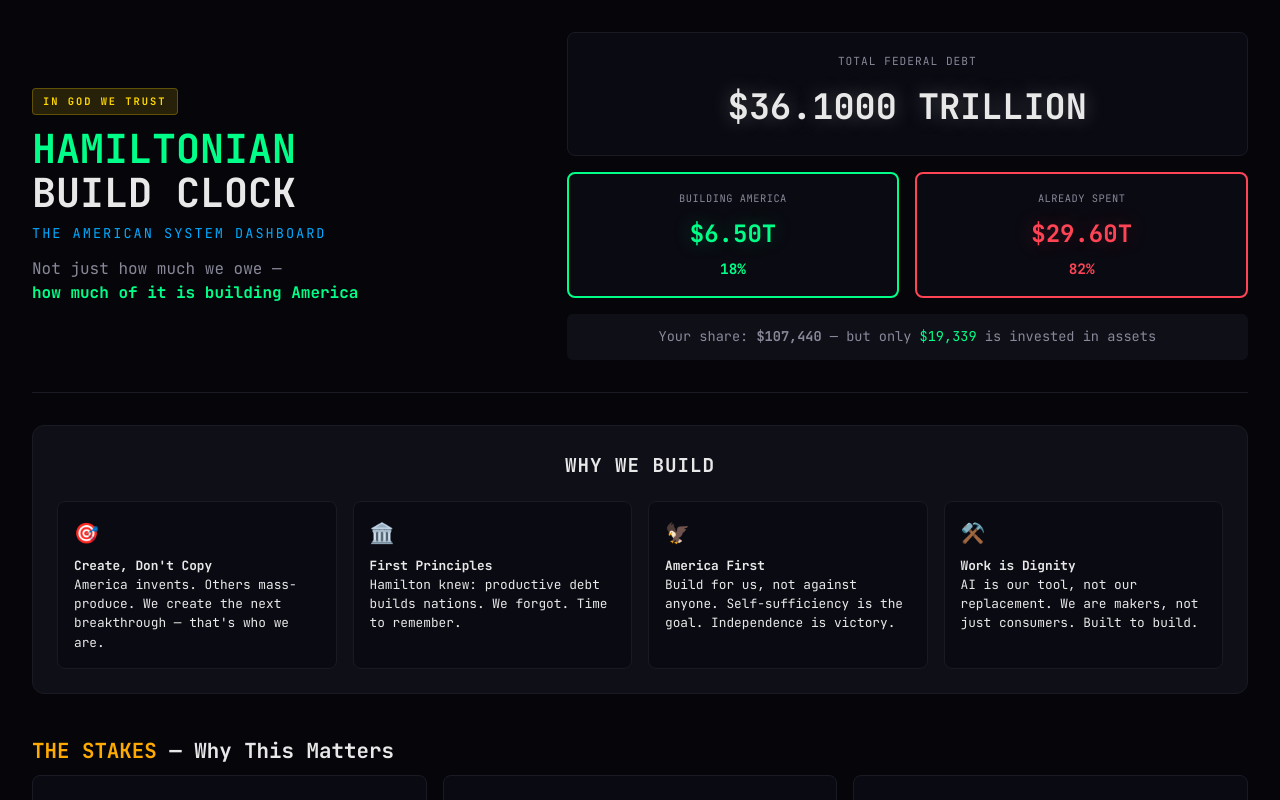
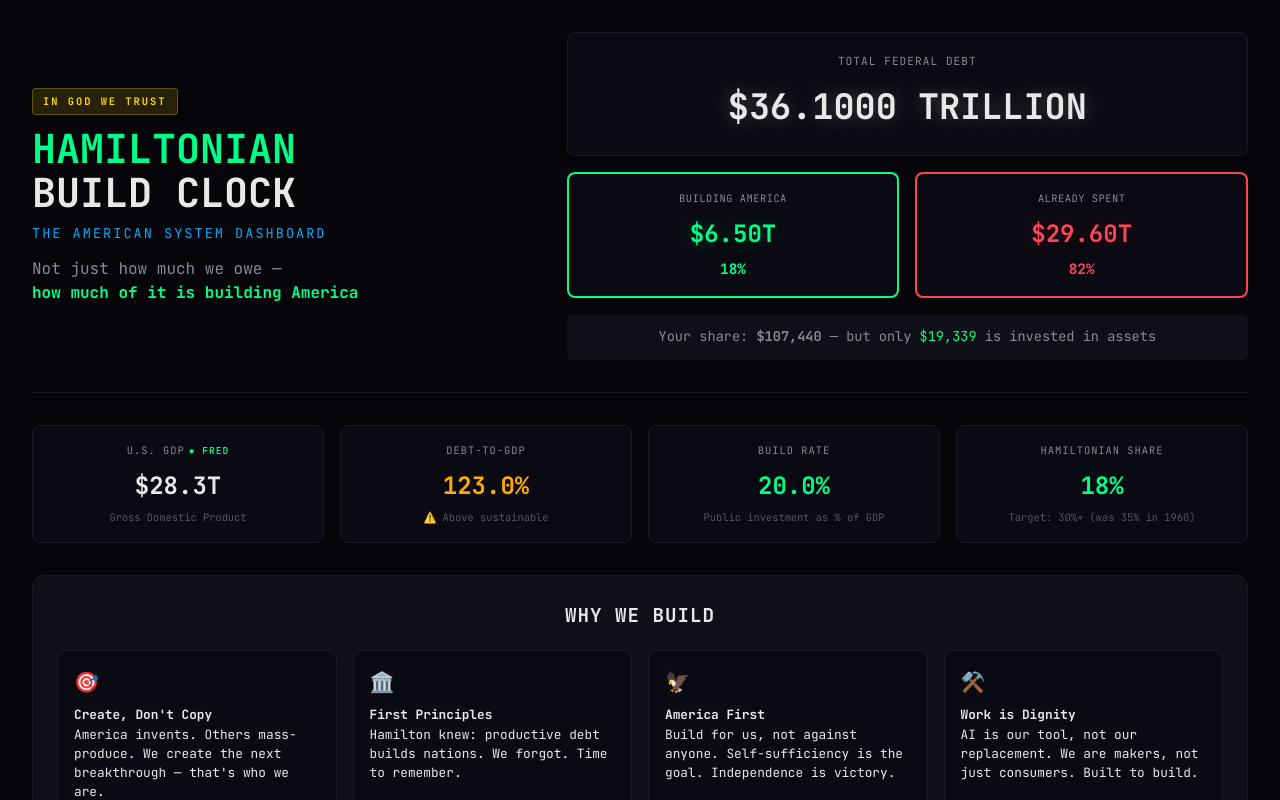
Before and after one commit to toreyjames/Build-Clock, a Next.js app: page / in a window 1280 px wide. Shown: the top 800 px of the page. Built offline with nearby package versions, Linux system fonts and the light colour scheme; no server answers.

Commit message:
Phase 2: Add FRED API integration for GDP, Debt-to-GDP, Build Rate

```diff
--- a/app/page.tsx
+++ b/app/page.tsx
@@ -10,11 +10,34 @@ import {
 // API & DATA FETCHING
 // ============================================================================
 
-// Treasury Fiscal Data API - Real federal debt data
+// Treasury Fiscal Data API - Real federal debt data (no auth required)
 const TREASURY_API = 'https://api.fiscaldata.treasury.gov/services/api/fiscal_service/v2/accounting/od/debt_to_penny?sort=-record_date&page[size]=1'
+
+// FRED API - Federal Reserve Economic Data (free API key required)
+// Get your free key at: https://fred.stlouisfed.org/docs/api/api_key.html
+const FRED_API_KEY = process.env.NEXT_PUBLIC_FRED_API_KEY || ''
+const FRED_BASE_URL = 'https://api.stlouisfed.org/fred/series/observations'
+
+// FRED Series IDs
+const FRED_SERIES = {
+  GDP: 'GDP',                    // Gross Domestic Product (Billions, Quarterly)
+  DEBT_TO_GDP: 'GFDEGDQ188S',   // Federal Debt as % of GDP (Quarterly)
+  GROSS_INVESTMENT: 'GPDI',      // Gross Private Domestic Investment
+  GOV_INVESTMENT: 'W170RC1Q027SBEA', // Government gross investment
+}
 
 interface DebtData {
   totalDebt: number           // in trillions
+  lastUpdated: string
+  isLoading: boolean
+  error: string | null
+}
+
+interface EconomicData {
+  gdp: number                 // in trillions
+  debtToGdp: number          // percentage
+  grossInvestment: number    // in billions
+  govInvestment: number      // in billions
   lastUpdated: string
   isLoading: boolean
   error: string | null
@@ -333,6 +356,17 @@ export default function Home() {
     error: null
   })
 
+  // Economic data from FRED API
+  const [econData, setEconData] = useState<EconomicData>({
+    gdp: 28.3,              // fallback: ~$28.3T GDP
+    debtToGdp: 123,         // fallback: ~123%
+    grossInvestment: 450,   // fallback: ~$450B public infrastructure/year
+    govInvestment: 120,     // fallback: ~$120B federal capital investment
+    lastUpdated: '',
+    isLoading: true,
+    error: null
+  })
+
   // Fetch real debt data from Treasury
   const fetchDebtData = useCallback(async () => {
     try {
@@ -360,12 +394,71 @@ export default function Home() {
     }
   }, [])
 
+  // Fetch economic data from FRED API
+  const fetchFredData = useCallback(async (seriesId: string): Promise<number | null> => {
+    if (!FRED_API_KEY) return null
+
+    try {
+      const url = `${FRED_BASE_URL}?series_id=${seriesId}&api_key=${FRED_API_KEY}&file_type=json&sort_order=desc&limit=1`
+      const response = await fetch(url)
+      const data = await response.json()
+
+      if (data.observations && data.observations.length > 0) {
+        return parseFloat(data.observations[0].value)
+      }
+    } catch (err) {
+      console.error(`Failed to fetch FRED series ${seriesId}:`, err)
+    }
+    return null
+  }, [])
+
+  const fetchEconomicData = useCallback(async () => {
+    if (!FRED_API_KEY) {
+      setEconData(prev => ({
+        ...prev,
+        isLoading: false,
+        error: 'FRED API key not configured. Using estimates.'
+      }))
+      return
+    }
+
+    try {
+      const [gdp, debtToGdp, grossInvestment, govInvestment] = await Promise.all([
+        fetchFredData(FRED_SERIES.GDP),
+        fetchFredData(FRED_SERIES.DEBT_TO_GDP),
+        fetchFredData(FRED_SERIES.GROSS_INVESTMENT),
+        fetchFredData(FRED_SERIES.GOV_INVESTMENT),
+      ])
+
+      setEconData({
+        gdp: gdp ? gdp / 1000 : 28.3,  // Convert billions to trillions
+        debtToGdp: debtToGdp || 123,
+        grossInvestment: grossInvestment || 4800,
+        govInvestment: govInvestment || 850,
+        lastUpdated: new Date().toISOString().split('T')[0],
+        isLoading: false,
+        error: null
+      })
+    } catch (err) {
+      console.error('Failed to fetch economic data:', err)
+      setEconData(prev => ({
+        ...prev,
+        isLoading: false,
+        error: 'Failed to fetch FRED data. Using estimates.'
+      }))
+    }
+  }, [fetchFredData])
+
   useEffect(() => {
     fetchDebtData()
+    fetchEconomicData()
     // Refresh every 5 minutes
-    const interval = setInterval(fetchDebtData, 5 * 60 * 1000)
+    const interval = setInterval(() => {
+      fetchDebtData()
+      fetchEconomicData()
+    }, 5 * 60 * 1000)
     return () => clearInterval(interval)
-  }, [fetchDebtData])
+  }, [fetchDebtData, fetchEconomicData])
 
   // Calculated values based on real debt
   const totalDebt = debtData.totalDebt
@@ -373,6 +466,18 @@ export default function Home() {
   const otherDebt = totalDebt * (1 - HAMILTONIAN_SHARE)
   const debtPerCitizen = (totalDebt * 1_000_000_000_000) / US_POPULATION
   const hamiltonianPerCitizen = debtPerCitizen * HAMILTONIAN_SHARE
+
+  // Calculate build rate (public infrastructure investment as % of GDP)
+  // This is public infrastructure + federal capital, not total private investment
+  const buildRate = econData.gdp > 0
+    ? ((econData.grossInvestment + econData.govInvestment) / (econData.gdp * 1000)) * 100
+    : 2.0
+
+  // Cap at realistic range (currently ~2% of GDP goes to public infrastructure)
+  const displayBuildRate = Math.min(buildRate, 25)
+
+  // Calculate actual debt-to-GDP
+  const actualDebtToGdp = econData.debtToGdp || (totalDebt / econData.gdp * 100)
 
   const stateInfo = stateData[selectedState]
   const multiplier = buildScenario >= 4 ? 2.2 : buildScenario >= 3 ? 1.8 : 1.4
@@ -433,6 +538,61 @@ export default function Home() {
             </div>
           </div>
         </header>
+
+        {/* ================================================================ */}
+        {/* KEY METRICS - Economic Dashboard */}
+        {/* ================================================================ */}
+        <section style={styles.kpiSection}>
+          <div style={styles.kpiGrid}>
+            <div style={styles.kpiCard}>
+              <div style={styles.kpiLabel}>
+                U.S. GDP
+                {econData.isLoading && <span style={styles.liveIndicator}> ⟳</span>}
+                {!econData.isLoading && !econData.error && FRED_API_KEY && <span style={styles.liveIndicatorLive}> ● FRED</span>}
+              </div>
+              <div style={styles.kpiValue}>${econData.gdp.toFixed(1)}T</div>
+              <div style={styles.kpiSubtext}>Gross Domestic Product</div>
+            </div>
+
+            <div style={styles.kpiCard}>
+              <div style={styles.kpiLabel}>DEBT-TO-GDP</div>
+              <div style={{ ...styles.kpiValue, color: actualDebtToGdp > 100 ? COLORS.warning : COLORS.text }}>
+                {actualDebtToGdp.toFixed(1)}%
+              </div>
+              <div style={styles.kpiSubtext}>
+                {actualDebtToGdp > 120 ? '⚠️ Above sustainable' : actualDebtToGdp > 100 ? '⚠️ Elevated' : '✓ Manageable'}
+              </div>
+            </div>
+
+            <div style={styles.kpiCard}>
+              <div style={styles.kpiLabel}>BUILD RATE</div>
+              <div style={{ ...styles.kpiValue, color: displayBuildRate >= 3 ? COLORS.hamiltonian : COLORS.warning }}>
+                {displayBuildRate.toFixed(1)}%
+              </div>
+              <div style={styles.kpiSubtext}>
+                Public investment as % of GDP {displayBuildRate < 3 && '(Target: 3-4%)'}
+              </div>
+            </div>
+
+            <div style={styles.kpiCard}>
+              <div style={styles.kpiLabel}>HAMILTONIAN SHARE</div>
+              <div style={{ ...styles.kpiValue, color: COLORS.hamiltonian }}>
+                {(HAMILTONIAN_SHARE * 100).toFixed(0)}%
+              </div>
+              <div style={styles.kpiSubtext}>
+                Target: 30%+ (was 35% in 1960)
+              </div>
+            </div>
+          </div>
+
+          {econData.error && (
+            <div style={styles.apiNote}>
+              {econData.error} {!FRED_API_KEY && (
+                <span>Get a free key at <a href="https://fred.stlouisfed.org/docs/api/api_key.html" target="_blank" rel="noopener noreferrer" style={{ color: COLORS.accent }}>fred.stlouisfed.org</a></span>
+              )}
+            </div>
+          )}
+        </section>
 
         {/* ================================================================ */}
         {/* WHY WE BUILD - First Principles */}
@@ -881,6 +1041,48 @@ const styles: { [key: string]: React.CSSProperties } = {
     textTransform: 'none',
     letterSpacing: '0',
   },
+  kpiSection: {
+    marginBottom: '2rem',
+  },
+  kpiGrid: {
+    display: 'grid',
+    gridTemplateColumns: 'repeat(4, 1fr)',
+    gap: '1rem',
+  },
+  kpiCard: {
+    backgroundColor: COLORS.bgCard,
+    border: `1px solid ${COLORS.border}`,
+    borderRadius: '8px',
+    padding: '1rem',
+    textAlign: 'center' as const,
+  },
+  kpiLabel: {
+    fontSize: '0.65rem',
+    color: COLORS.textMuted,
+    textTransform: 'uppercase' as const,
+    letterSpacing: '1px',
+    marginBottom: '0.5rem',
+    display: 'flex',
+    alignItems: 'center',
+    justifyContent: 'center',
+    gap: '0.25rem',
+  },
+  kpiValue: {
+    fontSize: '1.5rem',
+    fontWeight: 700,
+    fontFamily: "'JetBrains Mono', monospace",
+    marginBottom: '0.25rem',
+  },
+  kpiSubtext: {
+    fontSize: '0.65rem',
+    color: COLORS.textDim,
+  },
+  apiNote: {
+    marginTop: '0.75rem',
+    fontSize: '0.65rem',
+    color: COLORS.textDim,
+    textAlign: 'center' as const,
+  },
   debtSplit: {
     display: 'grid',
     gridTemplateColumns: '1fr 1fr',
```
